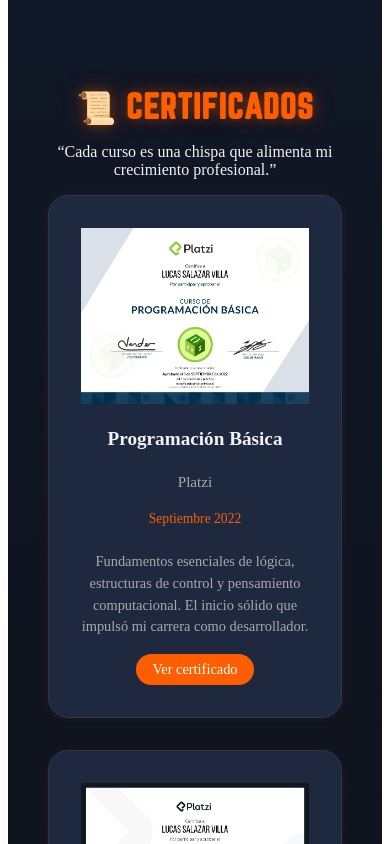
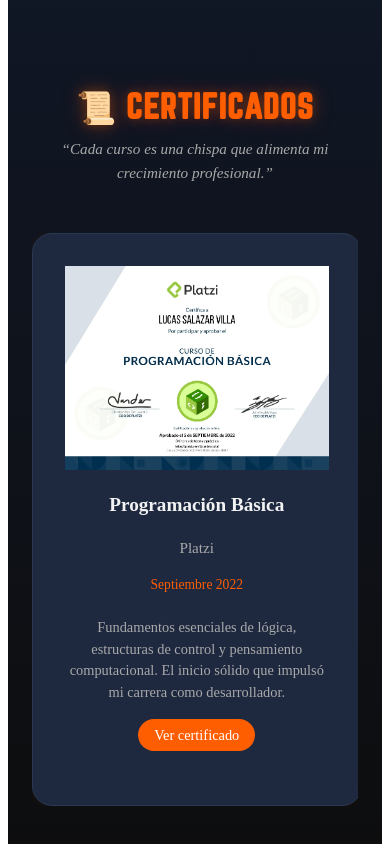
Before and after one commit to lucassalazar93/lucas-salazar-portfolio, a React (Vite) app: page / in a window 390 px wide. Shown: the part 5920-6764 px from the top of the page. Built offline with nearby package versions, Linux system fonts and the light colour scheme; a web font is replaced by a local one.

Commit message:
💾 Sección de certificados mejorada con scroll horizontal móvil

```diff
--- a/src/components/Certificados.css
+++ b/src/components/Certificados.css
@@ -48,6 +48,9 @@
   display: flex;
   flex-direction: column;
   align-items: center;
+  scroll-snap-align: center;
+  flex-shrink: 0;
+  width: 280px;
 }
 
 .certificado__card:hover {
@@ -85,7 +88,7 @@
   color: var(--color-gray);
   margin: 0.7rem 0 1rem;
   line-height: 1.5;
-  min-height: 60px; /* altura uniforme */
+  min-height: 60px;
 }
 
 .certificado__link {
@@ -103,7 +106,7 @@
   background: var(--color-orange-hover);
 }
 
-/* --------------- RESPONSIVE --------------- */
+/* --------------- RESPONSIVE: SCROLL HORIZONTAL --------------- */
 @media (max-width: 768px) {
   .certificados__titulo {
     font-size: 2rem;
@@ -113,8 +116,19 @@
     font-size: 0.95rem;
   }
 
+  .certificados__grid {
+    display: flex;
+    overflow-x: auto;
+    scroll-snap-type: x mandatory;
+    -webkit-overflow-scrolling: touch;
+    gap: 1.2rem;
+    padding: 0 0.5rem;
+  }
+
   .certificado__card {
-    max-width: 100%;
+    width: 85%;
+    max-width: 300px;
+    margin: 0 auto;
   }
 }
 
--- a/src/components/Certificados.jsx
+++ b/src/components/Certificados.jsx
@@ -13,7 +13,7 @@
     enlace: "/images/certificados/diploma-basico-programacion.pdf",
   },
   {
-    icono: "/images/certificados/diploma-c-sharp-poo.jpg", // miniatura como imagen
+    icono: "/images/certificados/diploma-c-sharp-poo.jpg",
     titulo: "Programación Orientada a Objetos en C#",
     entidad: "Platzi",
     fecha: "Julio 2025",
@@ -51,13 +51,17 @@
 
 const cardVariants = {
   hidden: { opacity: 0, y: 40 },
-  visible: { opacity: 1, y: 0, transition: { type: "spring", stiffness: 60 } },
+  visible: {
+    opacity: 1,
+    y: 0,
+    transition: { type: "spring", stiffness: 60 },
+  },
 };
 
 const Certificados = () => (
   <section className="certificados" id="certificados">
     <h2 className="certificados__titulo">📜 Certificados</h2>
-    <p className="certificados__frase">
+    <p className="certificados__subtitulo">
       “Cada curso es una chispa que alimenta mi crecimiento profesional.”
     </p>
 
@@ -73,8 +77,14 @@
           className="certificado__card"
           key={c.titulo}
           variants={cardVariants}
+          whileTap={{ scale: 0.97 }}
         >
-          <img src={c.icono} alt={c.titulo} className="certificado__icono" />
+          <img
+            src={c.icono}
+            alt={c.titulo}
+            className="certificado__icono"
+            loading="lazy"
+          />
           <h3>{c.titulo}</h3>
           <p className="entidad">{c.entidad}</p>
           <span className="fecha">{c.fecha}</span>
```
